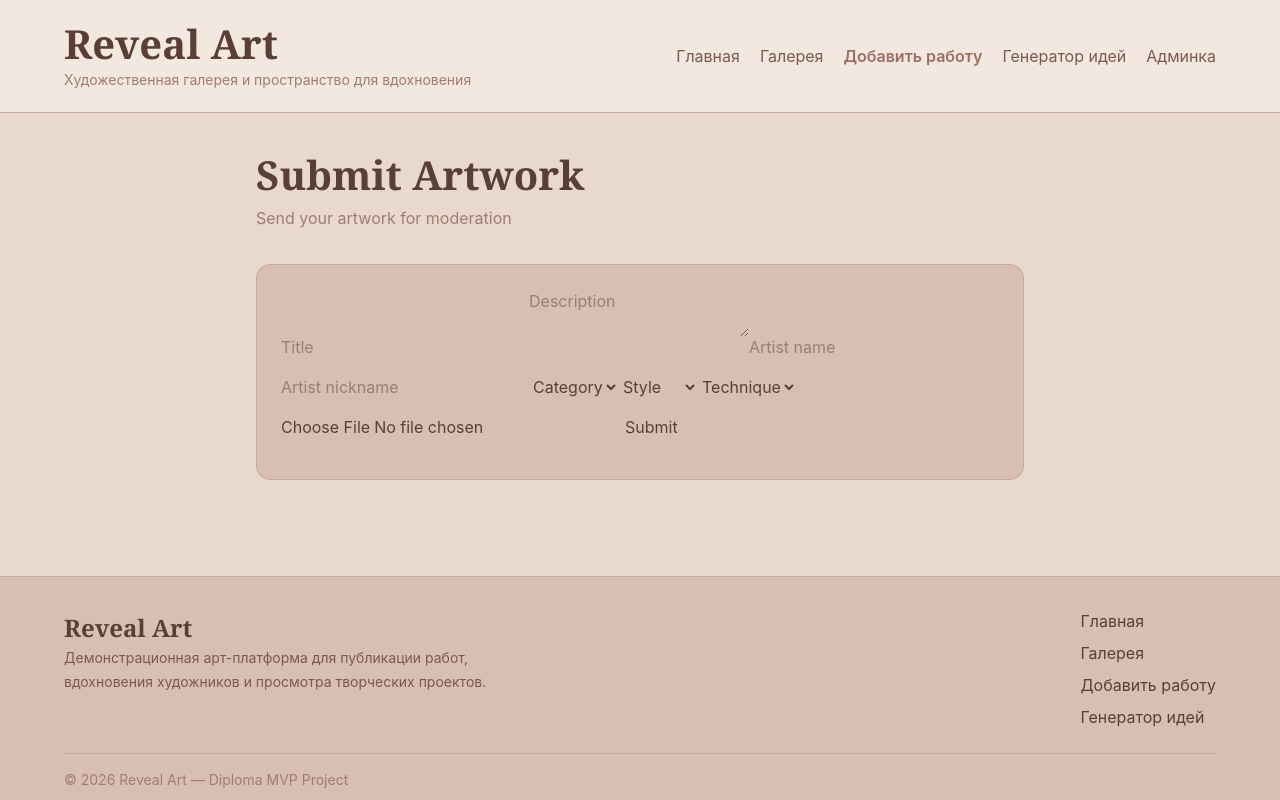
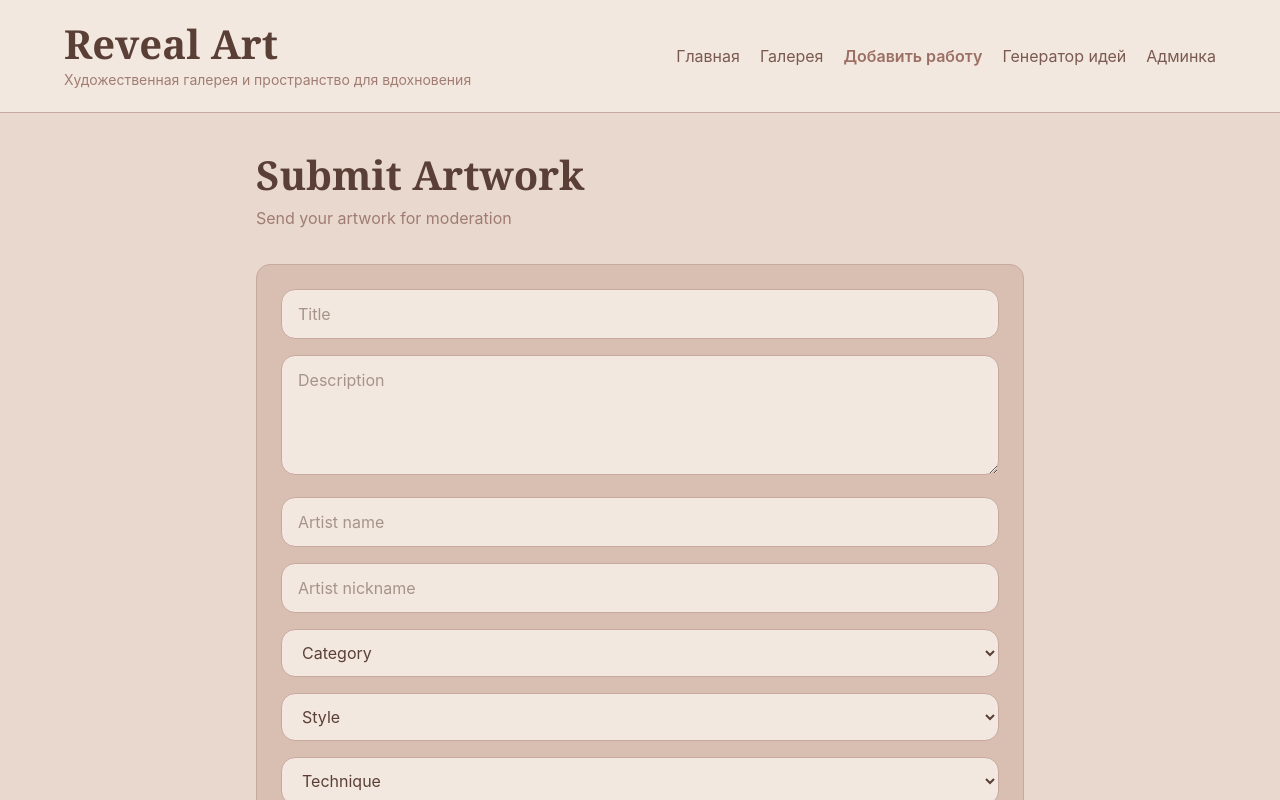
Before and after one commit to FFORqnvr/Reveal-Art, a React (Vite) app: page /submit in a window 1280 px wide. Shown: the top 800 px of the page. Built offline with nearby package versions, Linux system fonts and the light colour scheme.

Commit message:
use ui components in submit form

```diff
--- a/src/pages/SubmitPage.tsx
+++ b/src/pages/SubmitPage.tsx
@@ -1,5 +1,9 @@
 import { useState } from "react";
 import PageTitle from "../components/PageTitle";
+import Input from "../components/Input";
+import Textarea from "../components/Textarea";
+import Select from "../components/Select";
+import Button from "../components/Button";
 
 type FormState = {
   title: string;
@@ -72,52 +76,63 @@ export default function SubmitPage() {
         onSubmit={handleSubmit}
         className="mt-6 rounded-[14px] border border-[var(--color-border)] bg-[var(--color-surface)] p-6 space-y-4"
       >
-        <input type="text" name="title" placeholder="Title" value={form.title} onChange={handleChange} />
+        <Input
+          name="title"
+          placeholder="Title"
+          value={form.title}
+          onChange={handleChange}
+        />
 
-        <textarea
+        <Textarea
           name="description"
           placeholder="Description"
           value={form.description}
           onChange={handleChange}
         />
 
-        <input
-          type="text"
+        <Input
           name="artistName"
           placeholder="Artist name"
           value={form.artistName}
           onChange={handleChange}
         />
 
-        <input
-          type="text"
+        <Input
           name="artistNickname"
           placeholder="Artist nickname"
           value={form.artistNickname}
           onChange={handleChange}
         />
 
-        <select name="category" value={form.category} onChange={handleChange}>
+        <Select
+          name="category"
+          value={form.category}
+          onChange={handleChange}
+        >
           <option value="">Category</option>
           <option value="painting">Painting</option>
           <option value="digital">Digital</option>
-        </select>
+        </Select>
 
-        <select name="style" value={form.style} onChange={handleChange}>
+        <Select name="style" value={form.style} onChange={handleChange}>
           <option value="">Style</option>
           <option value="modern">Modern</option>
           <option value="classic">Classic</option>
-        </select>
+        </Select>
 
-        <select name="technique" value={form.technique} onChange={handleChange}>
+        <Select
+          name="technique"
+          value={form.technique}
+          onChange={handleChange}
+        >
           <option value="">Technique</option>
           <option value="oil">Oil</option>
           <option value="3d">3D</option>
-        </select>
+        </Select>
 
         <input type="file" accept="image/*" onChange={handleFile} />
 
-        <button type="submit">Submit</button>
+        <Button type="submit">Submit artwork</Button>
       </form>
     </div>
   );
```
